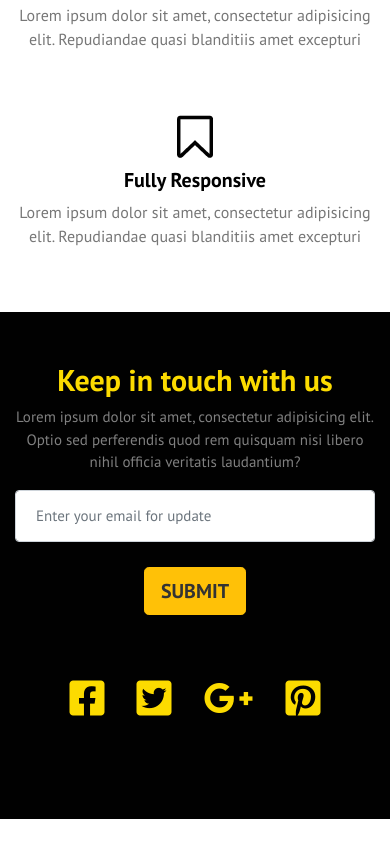
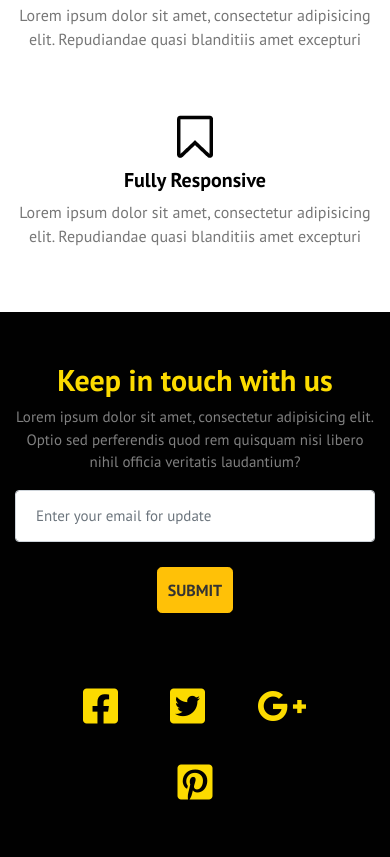
Before and after one commit to nazmulpranto/tinyone-sass, a plain HTML site: page index.html in a window 390 px wide. Shown: the part 1917-2774 px from the top of the page. Before the commit the page ends 2736 px from the top, so only its background shows below. Drawn offline with nearby package versions, Linux system fonts and the light colour scheme.

Commit message:
Update style.css

```diff
--- a/css/style.css
+++ b/css/style.css
@@ -160,7 +160,15 @@ body {
 
   .feature-section .txt {
     font-weight: 500;
-    font-size: 20px; } }
+    font-size: 20px;
+}
+.btn-group-lg > .btn, .btn-lg {
+	padding: 0.5rem 0rem;
+	font-size: 1.25rem;
+	line-height: 1.5;
+	border-radius: .3rem;
+}
+}
 /*small divice*/
 @media (max-width: 767px) {
   #header-section .banner-area .banner-items h2 {
@@ -207,7 +215,13 @@ body {
 
   .feature-section .txt {
     font-weight: 500;
-    font-size: 18px; } }
+    font-size: 18px;
+}
+.contact-section a {
+	font-size: 16px;
+	padding: 10px;
+}
+}
 /*xtrasmall device*/
 @media (max-width: 575px) {
   #header-section .banner-img img {
@@ -257,13 +271,23 @@ body {
     padding: 0; }
 
   .contact-section a {
-    margin-top: 15px; } }
+    margin-top: 15px;
+}
+.contact-section a {
+	font-size: 16px;
+
+}
+}
 
 @media (max-width: 380px){
    	.top-footer i {
 	font-size: 29px;
 
 }
+.contact-section a {
+	font-size: 16px;
+
+}
 }
 /*media css end*/
 
```
